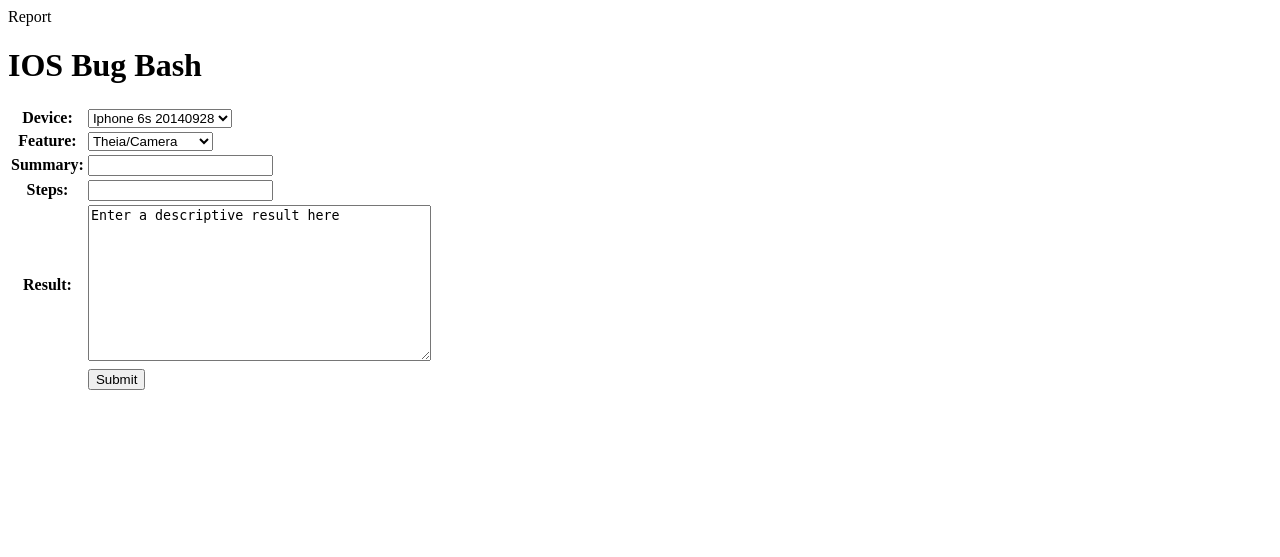
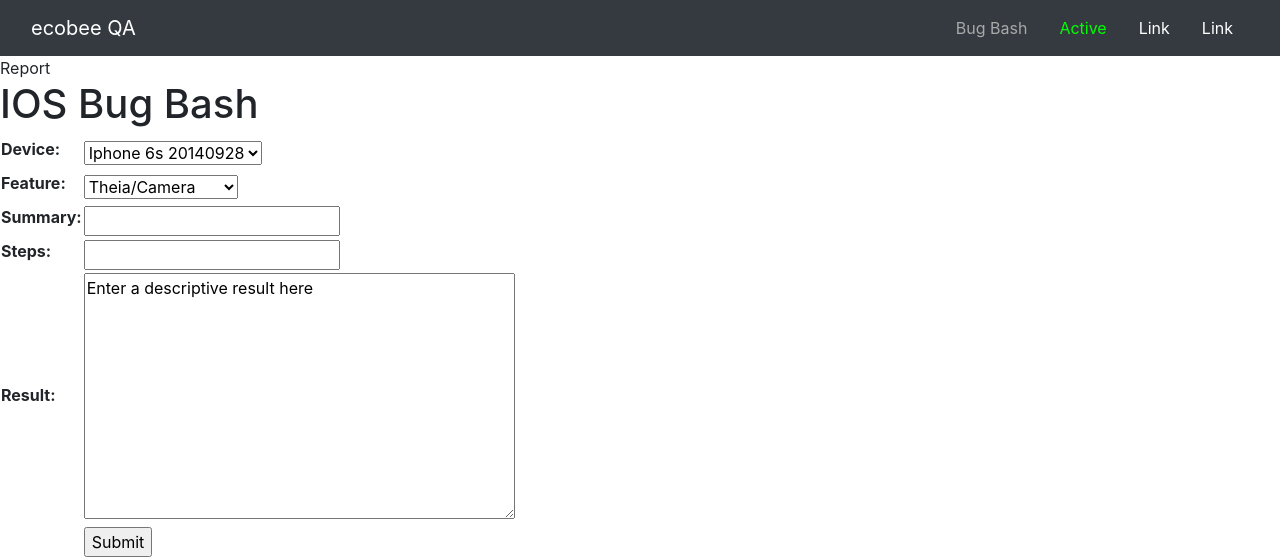
Before and after one commit to rishFilet/bugbashapp, a Django app: page /home in a window 1280 px wide. Shown: the top 557 px of the page. Run offline with Django 3.2, Linux system fonts and the light colour scheme; some libraries are stand-ins or nearby versions.

Commit message:
Added the menu bar

```diff
--- a/bugbashapp/settings.py
+++ b/bugbashapp/settings.py
@@ -119,3 +119,6 @@ USE_TZ = True
 # https://docs.djangoproject.com/en/2.0/howto/static-files/
 
 STATIC_URL = '/static/'
+STATICFILES_DIRS = [
+    os.path.join(BASE_DIR, "bugbashapp/static"),
+]
--- /dev/null
+++ b/bugbashapp/static/css/stylesheet.css
@@ -0,0 +1,15 @@
+.nav-item .nav-link{
+    color: #fff
+}
+
+.nav-item .nav-link.active{
+    color: #00FF00 !important
+}
+
+.nav-item .nav-link.disabled{
+    color: #A9A9A9 !important
+}
+
+.nav-item a:hover{
+    color: #000 !important
+}
--- a/bugbashapp/templates/home.html
+++ b/bugbashapp/templates/home.html
@@ -1,10 +1,18 @@
 <!DOCTYPE html>
 <html lang="en">
+{% load static %}
 <head>
-    <meta charset="UTF-8">
+     <!-- Required meta tags -->
+    <meta charset="utf-8">
+    <meta name="viewport" content="width=device-width, initial-scale=1, shrink-to-fit=no">
+
+    <!-- Bootstrap CSS -->
+    <link rel="stylesheet" href="https://stackpath.bootstrapcdn.com/bootstrap/4.3.1/css/bootstrap.min.css" integrity="sha384-ggOyR0iXCbMQv3Xipma34MD+dH/1fQ784/j6cY/iJTQUOhcWr7x9JvoRxT2MZw1T" crossorigin="anonymous">
+    <link rel="stylesheet" type="text/css" href="{% static 'css/stylesheet.css' %}">
     <title>iOS Bug Bash Form</title>
 </head>
 <body>
+{% include 'navbar.html' %}
  {% block title %}Report{% endblock title %}
 
  {% block content %}
@@ -27,6 +35,12 @@
      {% csrf_token %}
      </form>
  {% endif %}
+
+    <!-- Optional JavaScript -->
+    <!-- jQuery first, then Popper.js, then Bootstrap JS -->
+    <script src="https://code.jquery.com/jquery-3.3.1.slim.min.js" integrity="sha384-q8i/X+965DzO0rT7abK41JStQIAqVgRVzpbzo5smXKp4YfRvH+8abtTE1Pi6jizo" crossorigin="anonymous"></script>
+    <script src="https://cdnjs.cloudflare.com/ajax/libs/popper.js/1.14.7/umd/popper.min.js" integrity="sha384-UO2eT0CpHqdSJQ6hJty5KVphtPhzWj9WO1clHTMGa3JDZwrnQq4sF86dIHNDz0W1" crossorigin="anonymous"></script>
+    <script src="https://stackpath.bootstrapcdn.com/bootstrap/4.3.1/js/bootstrap.min.js" integrity="sha384-JjSmVgyd0p3pXB1rRibZUAYoIIy6OrQ6VrjIEaFf/nJGzIxFDsf4x0xIM+B07jRM" crossorigin="anonymous"></script>
  {% endblock content %}
 </body>
 </html>
--- /dev/null
+++ b/bugbashapp/templates/navbar.html
@@ -0,0 +1,19 @@
+<nav class="navbar navbar-dark bg-dark">
+    <div class="container" style="max-width:100%">
+        <a class="navbar-brand" href="#">ecobee QA</a>
+<ul class="nav justify-content-end">
+    <li class="nav-item">
+    <a class="nav-link disabled" href="#" tabindex="-1" aria-disabled="true">Bug Bash</a>
+  </li>
+  <li class="nav-item">
+    <a class="nav-link active" href="#">Active</a>
+  </li>
+  <li class="nav-item">
+    <a class="nav-link" href="#">Link</a>
+  </li>
+  <li class="nav-item">
+    <a class="nav-link" href="#">Link</a>
+  </li>
+</ul>
+    </div>
+</nav>
```
